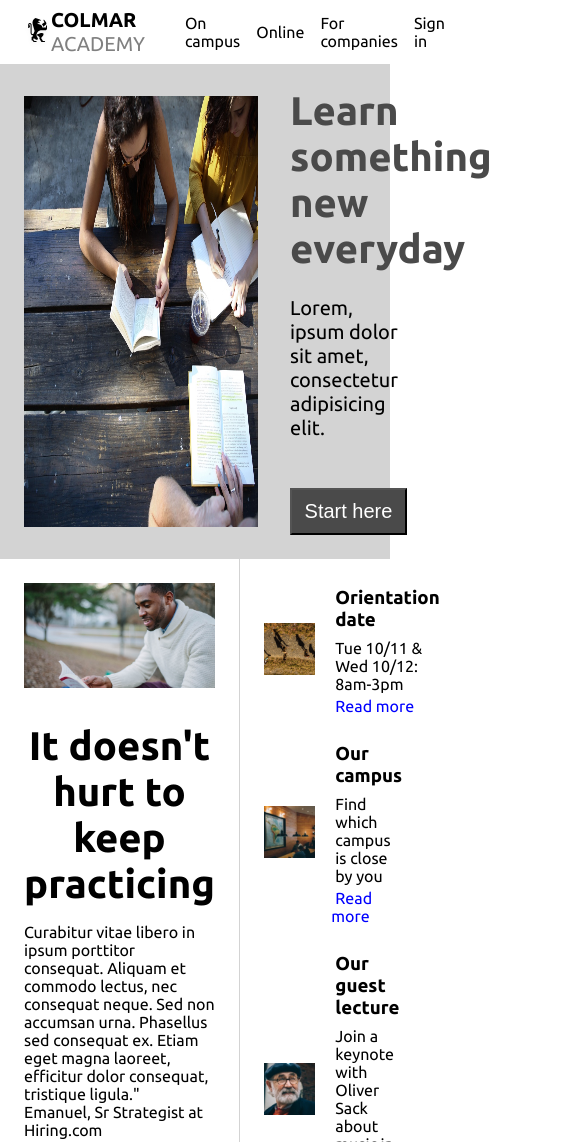
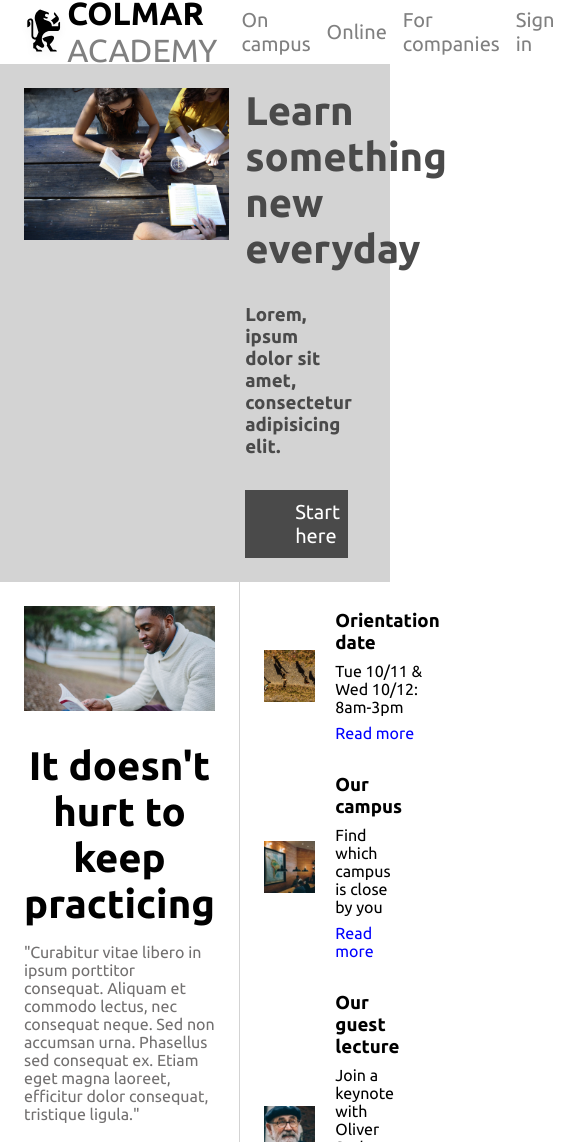
Before and after one commit to neo-cipher/Colmar-Academy, a plain HTML site: page index.html in a window 390 px wide. Shown: the top 1142 px of the page, 571 px wide, since content can reach past the window. Drawn offline with Linux system fonts and the light colour scheme.

Commit message:
minor updates on icons and mobile view

```diff
--- a/index.html
+++ b/index.html
@@ -2,7 +2,9 @@
 <html>
     <head>
         <meta lang="English" content="UTF-8" />
+        <meta name="viewport" content="width=device-width, initial-scale = 1.0" />
         <link rel="stylesheet" type="text/css" href="style.css" />
+        <!-- <link rel="stylesheet" type="text/css" href="mobile.css" /> -->
         <link rel="preconnect" href="https://fonts.googleapis.com" />
         <link rel="preconnect" href="https://fonts.gstatic.com" crossorigin />
         <link href="https://fonts.googleapis.com/css2?family=Ubuntu:wght@400;700&display=swap" rel="stylesheet" />
@@ -13,25 +15,36 @@
         <header>
             <div class="navbar">
                 <div class="company">
-                    <img src="/images/ic-logo.svg" alt="Colmar Academy Logo">
+                    <img src="/icons/ic-logo.svg" alt="Colmar Academy Logo">
                     <p>Colmar<span>Academy</span></p>
                 </div>
-                <span class="nav-links">
-                    <nav href="#">On campus</nav>
-                    <nav href="#">Online</nav>
-                    <nav href="#">For companies</nav>
-                    <nav href="#">Sign in</nav>
-                </span>
+                <ul class="desktop">
+                    <li href="#">On campus</li>
+                    <li href="#">Online</li>
+                    <li href="#">For companies</li>
+                    <li href="#">Sign in</li>
+                </ul>
+
+                <div class="mobile icons">
+                    <li class="icon"><img id="logo" src="/icons/ic-logo.svg" alt="Colmar Academy Logo"></li>
+                    <li class="icon"><img src="/icons/ic-on-campus.svg"/></li>
+                    <li class="icon"><img src="/icons/ic-online.svg"/></li>
+                    <li class="icon"><img src="/icons/ic-login.svg"/></li>
+                </div>
             </div class="navbar">
         </header>
 
-        <section class="banner-container">
-            <div class="banner">
-                <img src="/images/banner.jpg" alt="Students at a picnic table reading" />
-                <div class="learn-something">
+        <section id="banner">
+            <div class="banner-container">
+                <div class="left-banner">
+                    <img src="/images/banner.jpg" alt="Students at a picnic table reading" />
+                </div>
+                <div class="right-banner">
                     <h1>Learn something new everyday</h1>
-                    <p>Lorem, ipsum dolor sit amet, consectetur adipisicing elit.</p>
-                    <button class="button">Start here</button>
+                    <h3>Lorem, ipsum dolor sit amet, consectetur adipisicing elit.</h3>
+                    <div class="button" role="button">
+                        <a href="#">Start here</a>
+                    </div>
                 </div>
             </div>
         </section>
@@ -41,10 +54,10 @@
                 <img class="desktop" src="/images/information-main.jpg" alt="Man reading book." />
                 <img class="mobile" src="/images/information-campus-mobile.jpg" alt="Man reading book." />
                     <h2>It doesn't hurt to keep practicing</h2>
-                    <quote>Curabitur vitae libero in ipsum porttitor consequat. Aliquam et commodo lectus,
+                    <blockquote>"Curabitur vitae libero in ipsum porttitor consequat. Aliquam et commodo lectus,
                         nec consequat neque. Sed non accumsan urna. Phasellus sed consequat ex. Etiam eget magna laoreet,
-                        efficitur dolor consequat, tristique ligula."</quote>
-                    <p>Emanuel, Sr Strategist at Hiring.com</p>
+                        efficitur dolor consequat, tristique ligula."</blockquote>
+                    <p>- Emanuel, Sr Strategist at Hiring.com</p>
             </div>
             <div class="right-side-container">
                 <div id="orientation" class="info-card">
@@ -131,10 +144,11 @@
             </div>
         </section>
 
-        <div>
-            <h2>Thesis exhibit</h2>
-        </div>
+    <div>
+        <h2>Thesis exhibit</h2>
+    </div>
         <section id="thesis-exhibit">
+
             <div class="thesis-left-container">
                 <video src="/videos/thesis.mp4" controls></video>
                 <h3>Reimagine urban</h3>
--- /dev/null
+++ b/mobile.css
@@ -0,0 +1,191 @@
+*{
+    padding: 0px;
+    margin: 0px;
+}
+
+html {
+    box-sizing: border-box;
+    font-family: 'Ubuntu';
+}
+
+.navbar {
+    display: flex;
+    justify-content: center;
+    align-items: center;
+    margin: 1rem;
+}
+
+.company {
+    display: none;
+}
+
+.nav-links {
+    display: none;
+}
+
+.icons {
+    padding-top: 1rem;
+    display: flex;
+}
+
+.icon {
+    padding: 0 1.5rem;
+    width: 2.75rem;
+    height: auto;
+}
+
+.icons :first-child {
+    margin-top: -.4rem;
+}
+
+.banner {
+    background-color: lightgray;
+}
+
+.desktop {
+    display: none;
+}
+
+img {
+    width: 100%;
+    height: auto;
+}
+
+
+.learn-something > * {
+    margin: 2rem 1rem 1.5rem;
+}
+
+.button {
+    display: flex;
+    justify-content: center;
+    align-items: center;
+}
+
+button {
+    font-size: 1.5em;
+    padding: 0.6rem 32%;
+    color: white;
+    background-color: #4a4a4a;
+    margin-bottom: 2rem;
+}
+
+h1 {
+    color: #4a4a4a;
+    font-size: 2.5rem;
+}
+
+.learn-something p {
+    font-size: 1.25rem;
+    font-weight: 700;
+    color: #4a4a4a;
+}
+
+.left-side-container {
+    display: none;
+}
+
+.info-card:first-of-type {
+    padding-top: 1rem;
+}
+
+.info-card {
+    padding: 0 1rem 1rem;
+}
+
+.info {
+    padding: 1rem;
+}
+
+.info > * {
+    padding-bottom: 0.6rem;
+    line-height: 1.5;
+}
+
+.info p {
+    font-size: 1.2rem;
+}
+
+a {
+    font-size: 1.5rem;
+    color: blue;
+}
+
+.right-side-container h3 {
+    font-size: 2.25rem;
+    padding: 0.25rem 1rem 0;
+}
+
+.course p {
+    display: none;
+}
+
+#start-learning {
+    border-top: 1px solid lightgray;
+    border-bottom: 1px solid lightgray;
+    display: flex;
+    justify-content: center;
+    text-align: center;
+    flex-direction: column;
+    padding-bottom: 1.5rem;
+}
+
+.card {
+    width: 100%;
+    height: auto;
+}
+
+#start-learning h2 {
+    font-size: 2.5rem;
+    text-align: center;
+    padding-top: 2rem;
+    padding-bottom: 1rem;
+}
+
+.card::after {
+    margin: 2rem;
+}
+
+.card img {
+    display: none;
+}
+
+
+.card h3 {
+    font-size: 1.5rem;
+    padding: 1.5rem 1rem;
+    margin: 0.5rem 1rem;
+    border: transparent;
+    background-color: lightgray;
+}
+
+#thesis-exhibit {
+    padding: 2rem 0 1.5rem;
+}
+
+h2 {
+    font-size: 2.5rem;
+    text-align: center;
+    padding-bottom: 1rem;
+}
+
+video {
+    width: 100%;
+    height: auto;
+}
+
+.thesis-left-container h3, quote{
+    display: none;
+}
+
+.thesis-right-container {
+    display: none;
+}
+
+footer {
+    padding: 1rem;
+}
+
+.terms {
+    display: none;
+}
--- a/style.css
+++ b/style.css
@@ -2,7 +2,6 @@
     padding: 0px;
     margin: 0px;
 }
-
 
 html {
     box-sizing: border-box;
@@ -11,24 +10,25 @@ html {
 
 .navbar {
     display: flex;
-    height: 64px;
+    height: 4rem;
 }
 
 .company {
     display: flex;
-    padding-left: 24px;
+    padding-left: 1.25rem;
     align-items: center;
 }
 
 .company img {
-    height: 32px;
+    height: 3.5rem;
     width: auto;
+    padding-top: 0.3rem;
 }
 
 .company p {
     text-transform: uppercase;
     font-weight: 700;
-    font-size: 1.25rem;
+    font-size: 2rem;
 }
 
 .company span {
@@ -36,65 +36,82 @@ html {
     color: gray;
 }
 
-.navbar :last-child {
-    margin-left: auto;
-    padding-right: 8px;
+.navbar {
+    display: flex;
+    justify-content: space-between;
 }
 
-.navbar span {
-    display: flex;
-    justify-content: right;
-    align-items: center;
-    float: right;
-    margin-right: 16px;
+.navbar :last-child {
+    margin-right: 0.5rem;
 }
 
-nav {
+.desktop {
+    display: flex;
+    justify-content: center;
+    align-items: center;
+}
+
+li {
     padding: 8px;
     text-decoration: none;
-    transition: all 0.2s ease-in;
+    transition: all 0.4s ease-in;
     border-radius: 5px;
+    list-style-type: none;
+    font-size: 1.25rem;
+    color: grey;
 }
 
-nav:hover {
+li:hover {
     color:grey;
     box-shadow: 0 5px 15px grey;
 
 }
 
-.banner-container {
-    background-color: lightgray;
+#banner {
+    background-color: lightgrey;
 }
 
-.banner {
+.banner-container {
     display: flex;
+    padding: 1.5rem;
 }
 
-.banner-container img {
-    padding: 32px 24px;
-    width: 60%;
-    height: auto;
-    padding-right: 16px;
+.left-banner img {
+    width: 100%;
+    height: a;
 }
 
-.learn-something {
+.left-banner {
+    display: none;
+    max-width: 60%;
+    height: auto;
+    display: block;
+}
+
+.right-banner {
+    margin-left: 1rem;
     width: 30%;
     display: inline-block;
     align-self: center;
     text-align: left;
-
 }
 
-.learn-something > * {
-    margin: 1.5rem 16px;
+.right-banner h3 {
+    margin: 2rem 0;
     width: 100%;
+    color: #4a4a4a;
 }
 
-.button {
+
+
+.button a {
+    display: block;
     font-size: 1.25em;
-    padding: 0.5em;
+    padding: 0.5em 2.5em;
+    background-color: #4a4a4a;
+    text-decoration: none;
     color: white;
-    background-color: #4a4a4a;
+    text-align: center;
 }
 
 h1 {
@@ -121,6 +138,16 @@ h1 {
 
 }
 
+blockquote {
+    color: #727070;
+}
+
+.left-side-container p {
+    padding: 2rem 0;
+    color: #363636;
+    font-weight: 700;
+}
+
 .right-side-container {
     border-left: solid lightgray 1px;
     width: 40%;
@@ -139,7 +166,12 @@ h1 {
     padding-bottom: 1.5rem;
 }
 
+.info-card h3 {
+    display: block;
+}
+
 .info > *{
+    display: block;
     padding: 0.25rem;
 }
 
@@ -173,7 +205,7 @@ a {
 }
 
 .card {
-    width: 30%;
+    width: 29%;
     background-color: rgba(245, 245, 245, 0.681);
     margin: 1rem;
 }
@@ -256,8 +288,8 @@ h2 {
 
 #urban-quote {
     line-height: 1.4rem;
-    padding-bottom: 2rem;
-    font-size: 1.1rem;
+    margin-bottom: 2rem;
+    font-size: 1rem;
 }
 
 video {
```
Also changed, not shown: icons/Computer.JPG (deleted), icons/Desk.JPG (deleted), icons/Person.JPG (deleted), icons/ic-login.svg (renamed from images/ic-login.svg), icons/ic-logo.svg (renamed from images/ic-logo.svg), icons/ic-on-campus.svg (renamed from images/ic-on-campus.svg), icons/ic-online.svg (renamed from images/ic-online.svg).
